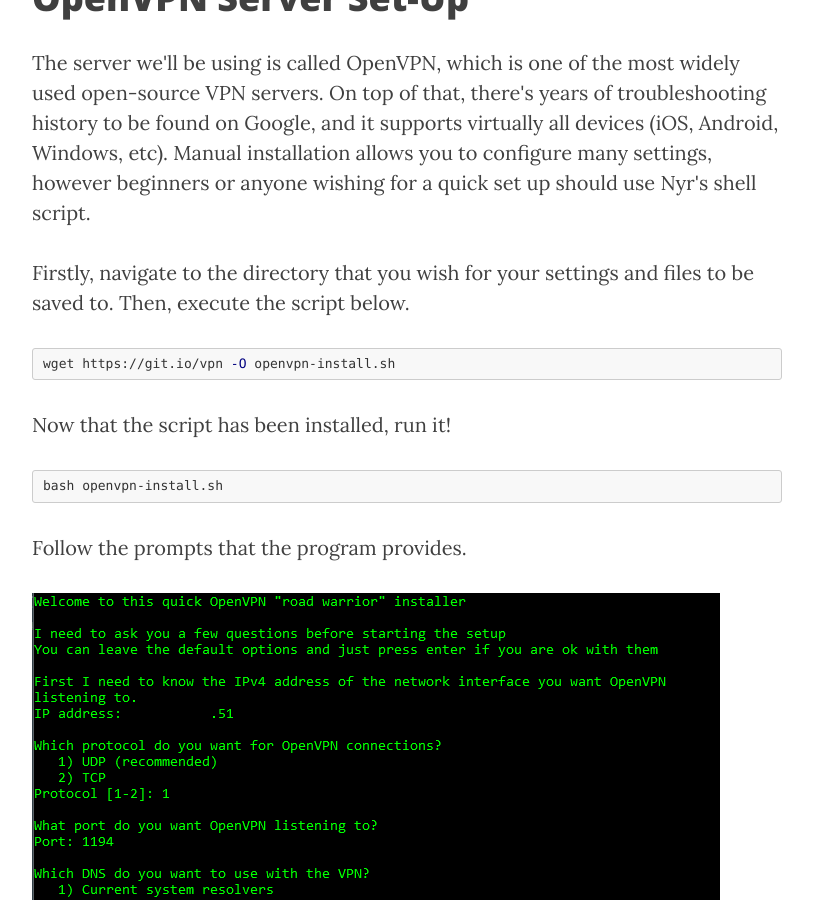
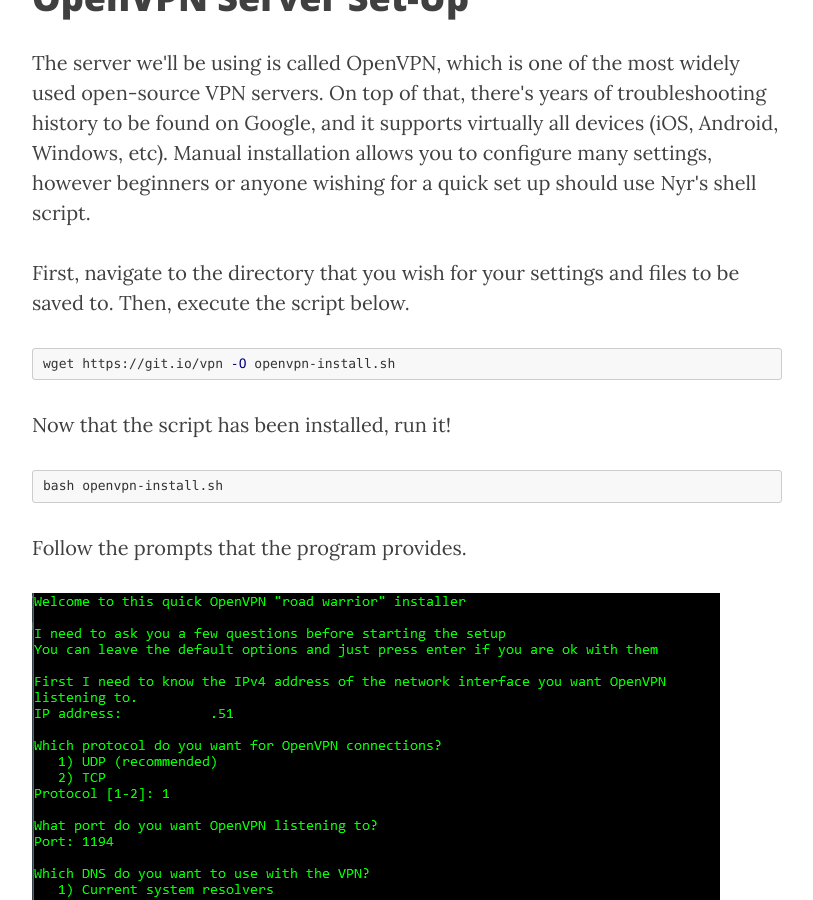
Before and after one commit to RomSec/RomSec.github.io, a Jekyll site: the page built from _posts/2017-07-26-VPN.markdown, in a window 1280 px wide and 900 px high, scrolled down 2294 px. Shown: the whole window, without its empty margins (233-1046 px from the left). Built offline with Jekyll 4.4.1, drawn with Linux system fonts in a browser that asks for light colours; nearby versions of some CDN libraries.

Commit message:
Update 2017-07-26-VPN.markdown

```diff
--- a/_posts/2017-07-26-VPN.markdown
+++ b/_posts/2017-07-26-VPN.markdown
@@ -33,7 +33,7 @@
 <h1>OpenVPN Server Set-Up</h1>
 <p>The server we'll be using is called OpenVPN, which is one of the most widely used open-source VPN servers. On top of that, there's years of troubleshooting history to be found on Google, and it supports virtually all devices (iOS, Android, Windows, etc). Manual installation allows you to configure many settings, however beginners or anyone wishing for a quick set up should use Nyr's shell script.</p>
 
-<p>Firstly, navigate to the directory that you wish for your settings and files to be saved to. Then, execute the script below.</p>
+<p>First, navigate to the directory that you wish for your settings and files to be saved to. Then, execute the script below.</p>
 {% highlight bash %}
 wget https://git.io/vpn -O openvpn-install.sh
 {% endhighlight %}
```
